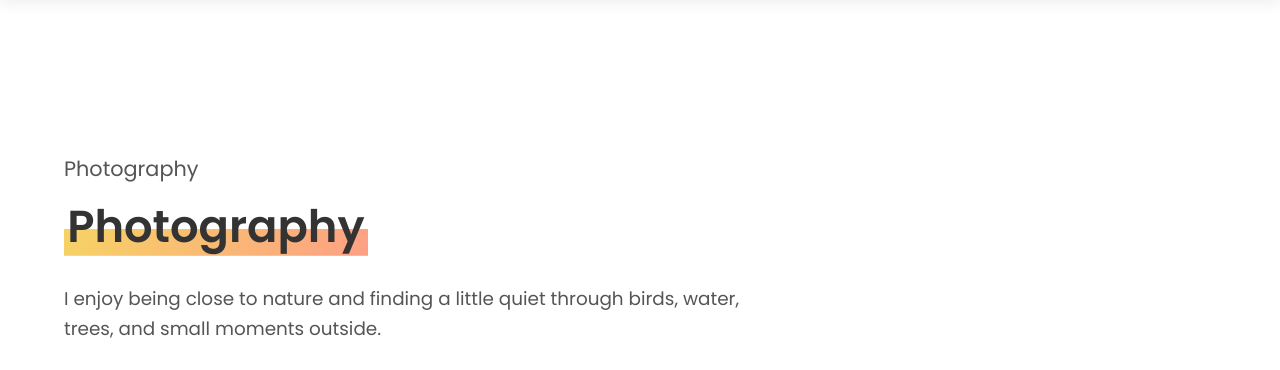
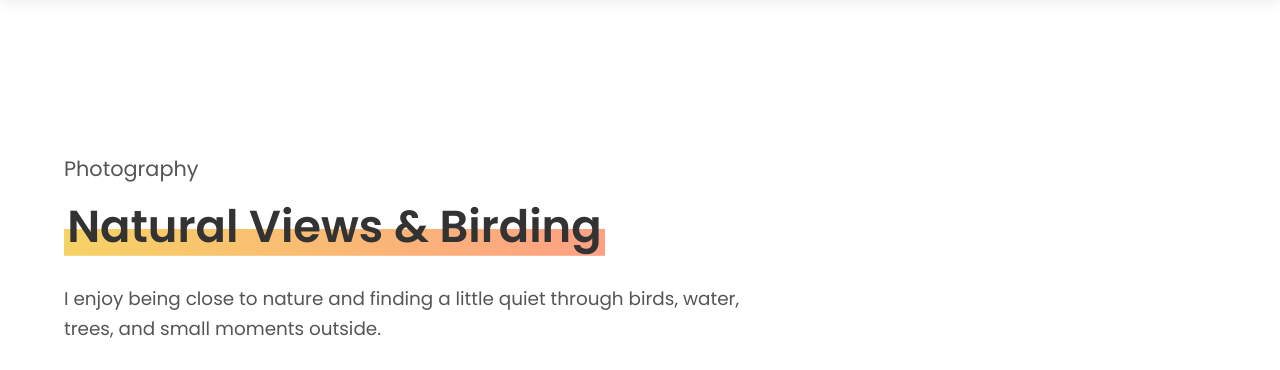
Before and after one commit to Katya-LJN/katya-ljn.github.io, a website: page photography.html in a window 1280 px wide. Shown: the top 370 px of the page. Drawn offline with Linux system fonts and the light colour scheme.

Commit message:
Update photography.html

```diff
--- a/photography.html
+++ b/photography.html
@@ -67,7 +67,7 @@
     <main class="photo-gallery-page">
       <section class="gallery-hero">
         <p class="section__text__p1">Photography</p>
-        <h1 class="title"><span class="highlight">Photography</span></h1>
+        <h1 class="title"><span class="highlight">Natural Views & Birding</span></h1>
         <p>
           I enjoy being close to nature and finding a little quiet through birds, water, trees, and small moments outside.
         </p>
```
